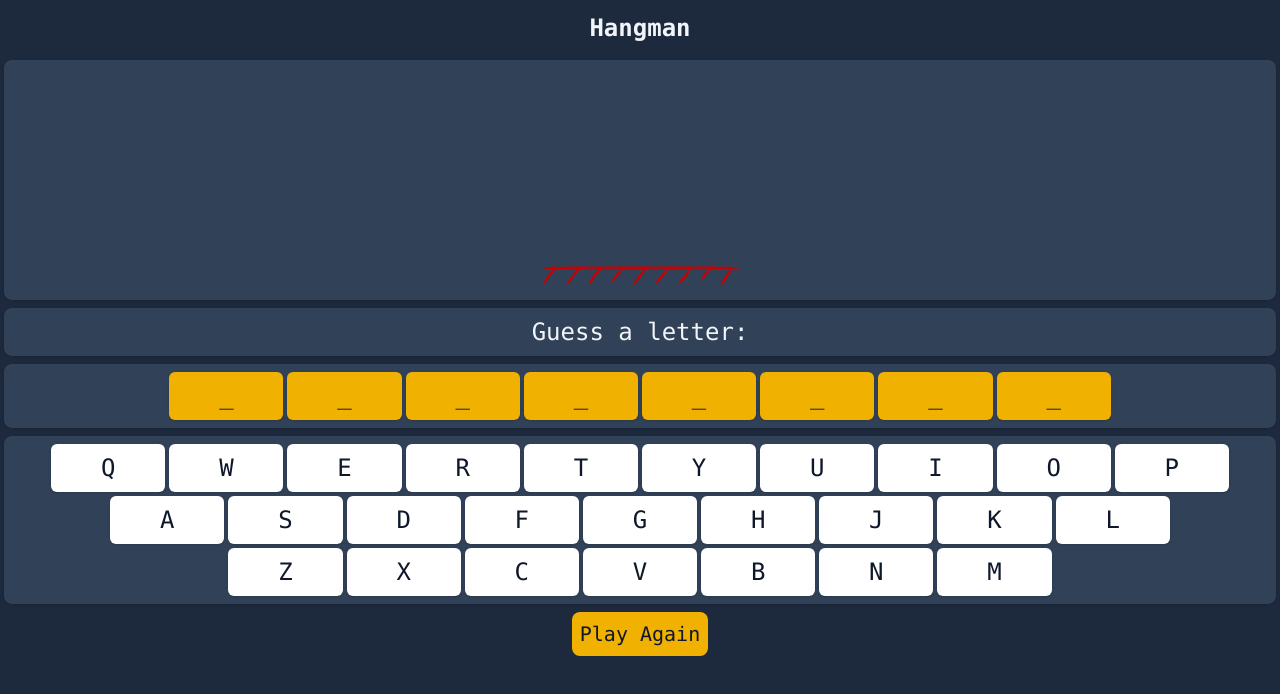
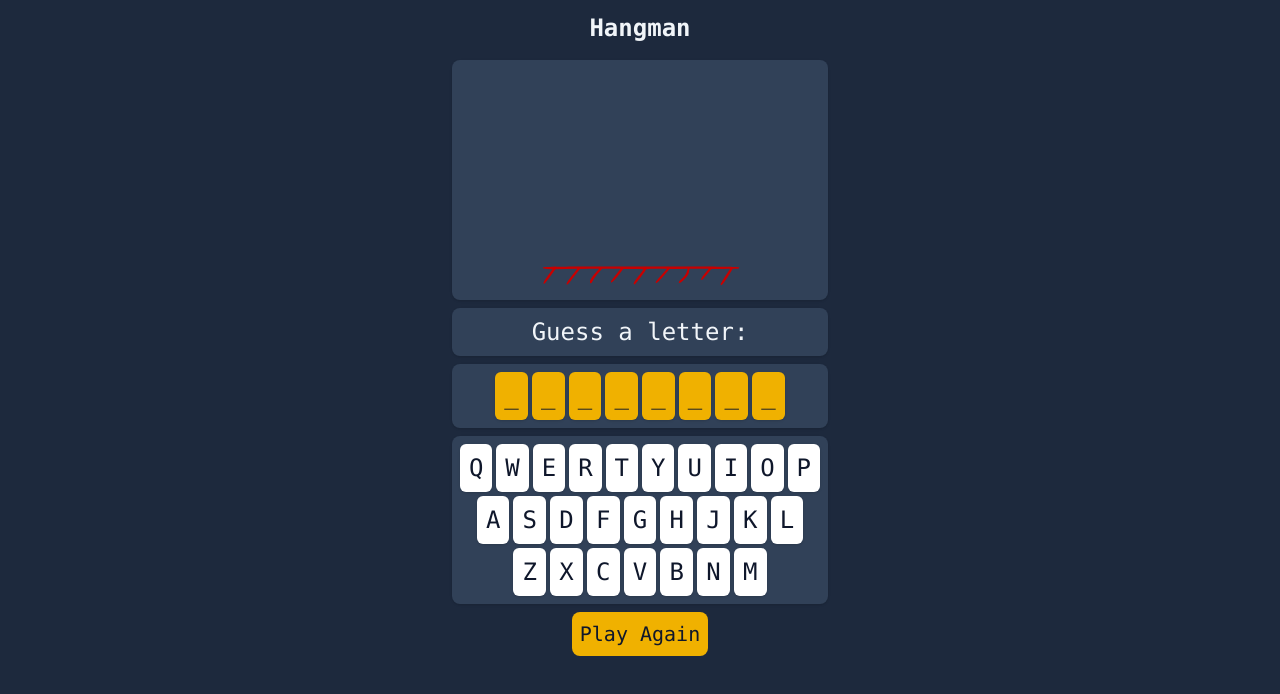
Before and after one commit to Grglls/hangman, a plain HTML site: page index.html in a window 1280 px wide. Drawn offline with nearby package versions, Linux system fonts and the light colour scheme.

Commit message:
Limit body width on larger screens and center on page

```diff
--- a/index.html
+++ b/index.html
@@ -10,7 +10,7 @@
   <script src="assets/common.js"></script>
   <script defer src="js/main.js"></script>
 </head>
-<body class="space-y-2 p-1 font-mono text-2xl bg-slate-800 text-slate-100 max-h-screen max-w-screen">
+<body class="place-self-center space-y-2 p-1 font-mono text-2xl bg-slate-800 text-slate-100 max-h-screen max-w-screen sm:w-sm">
   <header class="p-2 font-semibold text-center">
     Hangman
   </header>
```
